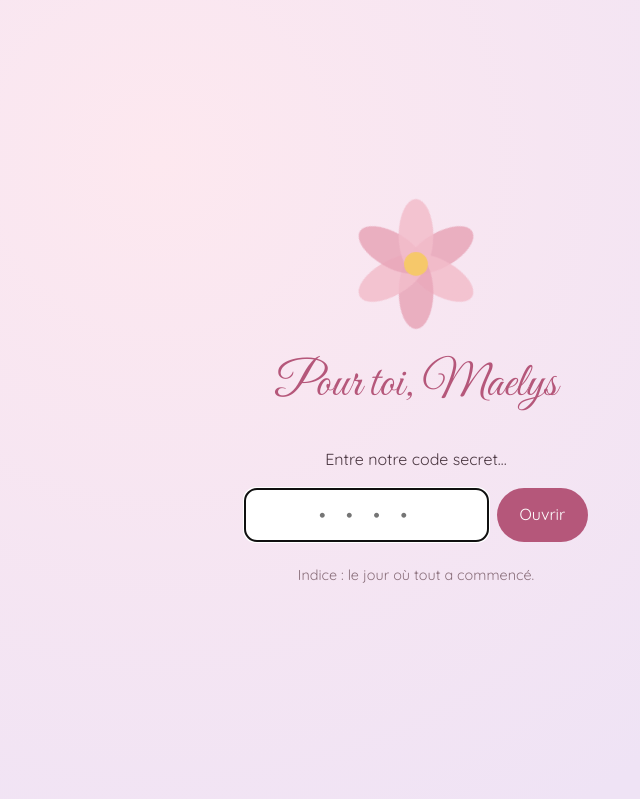
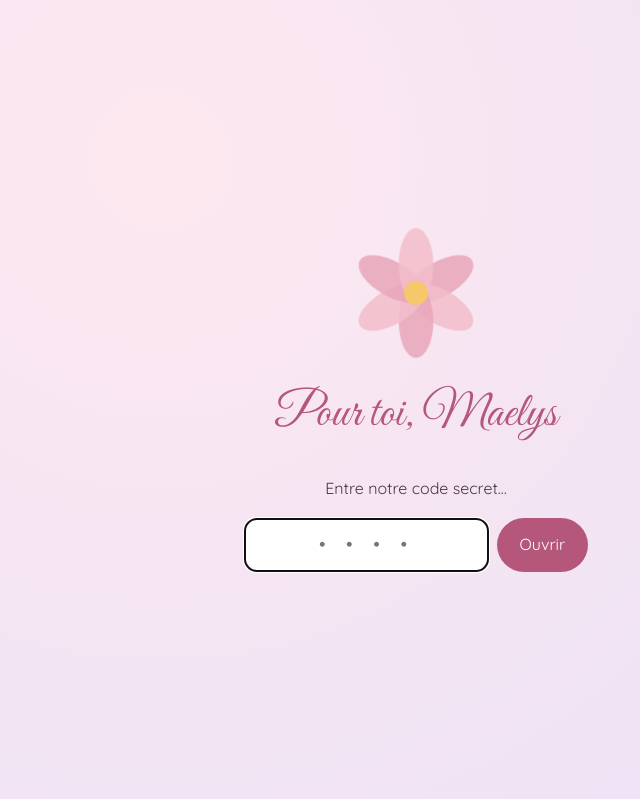
Before and after one commit to cleante-f/pour-toi, a website: page index.html in a window 1280 px wide. Shown: the top 799 px of the page, without its empty margins (224-864 px from the left). Drawn offline with Linux system fonts and the light colour scheme; no server answers.

Commit message:
Retire l'indice du mot de passe
Co-Authored-By: Claude Opus 5.5 <noreply@anthropic.com>

```diff
--- a/index.html
+++ b/index.html
@@ -28,7 +28,6 @@
       <button type="submit">Ouvrir</button>
     </form>
     <p id="verrou-erreur" class="petit erreur" hidden>Presque… essaie encore, mon amour.</p>
-    <p class="petit indice">Indice : le jour où tout a commencé.</p>
   </div>
 </div>
 
```
Also changed, not shown: 1 other file.
